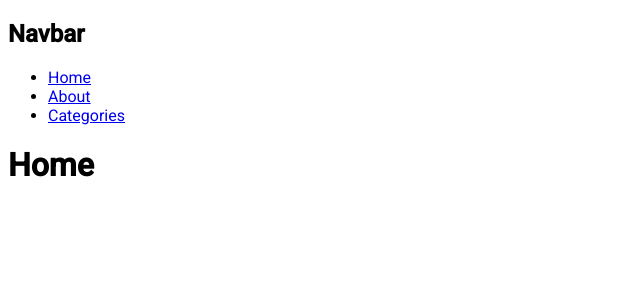
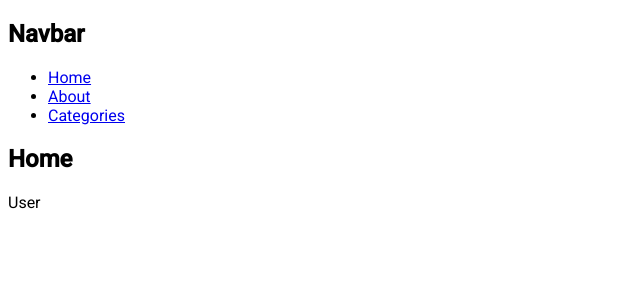
Before and after one commit to DOF1109/next-course, a Next.js app: page / in a window 1280 px wide. Shown: the top 300 px of the page, without its empty margins (0-640 px from the left). Built offline with nearby package versions, Linux system fonts and the light colour scheme.

Commit message:
Server and Client components completed

```diff
--- a/app/page.jsx
+++ b/app/page.jsx
@@ -1,7 +1,16 @@
+import User from "@/components/User";
+
+export const metadata = {
+  title: "Home",
+};
+
 const Home = () => {
   return (
-    <h1>Home</h1>
-  )
-}
+    <section>
+      <h1>Home</h1>
+      <User />
+    </section>
+  );
+};
 
-export default Home
+export default Home;
--- /dev/null
+++ b/components/User.jsx
@@ -0,0 +1,12 @@
+"use client";
+import React, { useEffect } from "react";
+
+const User = () => {
+  useEffect(() => {
+    alert("Welcome");
+  }, []);
+
+  return <div>User</div>;
+};
+
+export default User;
```
